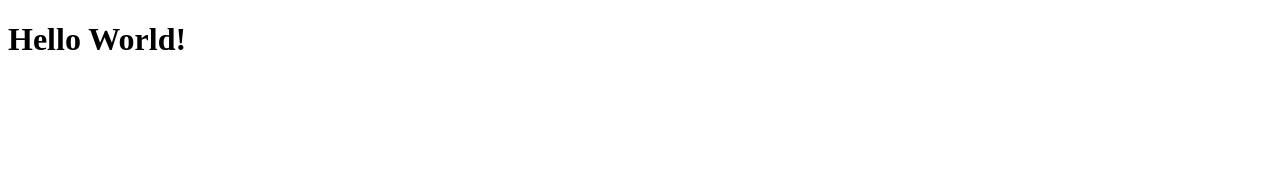
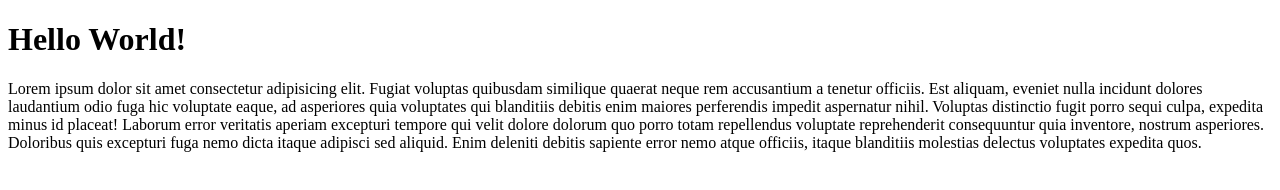
Before and after one commit to rendrez/rez-test-2, a plain HTML site: page index.html in a window 1280 px wide. Drawn offline with Linux system fonts and the light colour scheme.

Commit message:
menambhakan paragraf

```diff
--- a/index.html
+++ b/index.html
@@ -8,5 +8,6 @@
 </head>
 <body>
     <h1>Hello World!</h1>
+    <p>Lorem ipsum dolor sit amet consectetur adipisicing elit. Fugiat voluptas quibusdam similique quaerat neque rem accusantium a tenetur officiis. Est aliquam, eveniet nulla incidunt dolores laudantium odio fuga hic voluptate eaque, ad asperiores quia voluptates qui blanditiis debitis enim maiores perferendis impedit aspernatur nihil. Voluptas distinctio fugit porro sequi culpa, expedita minus id placeat! Laborum error veritatis aperiam excepturi tempore qui velit dolore dolorum quo porro totam repellendus voluptate reprehenderit consequuntur quia inventore, nostrum asperiores. Doloribus quis excepturi fuga nemo dicta itaque adipisci sed aliquid. Enim deleniti debitis sapiente error nemo atque officiis, itaque blanditiis molestias delectus voluptates expedita quos.</p>
 </body>
 </html>
```
